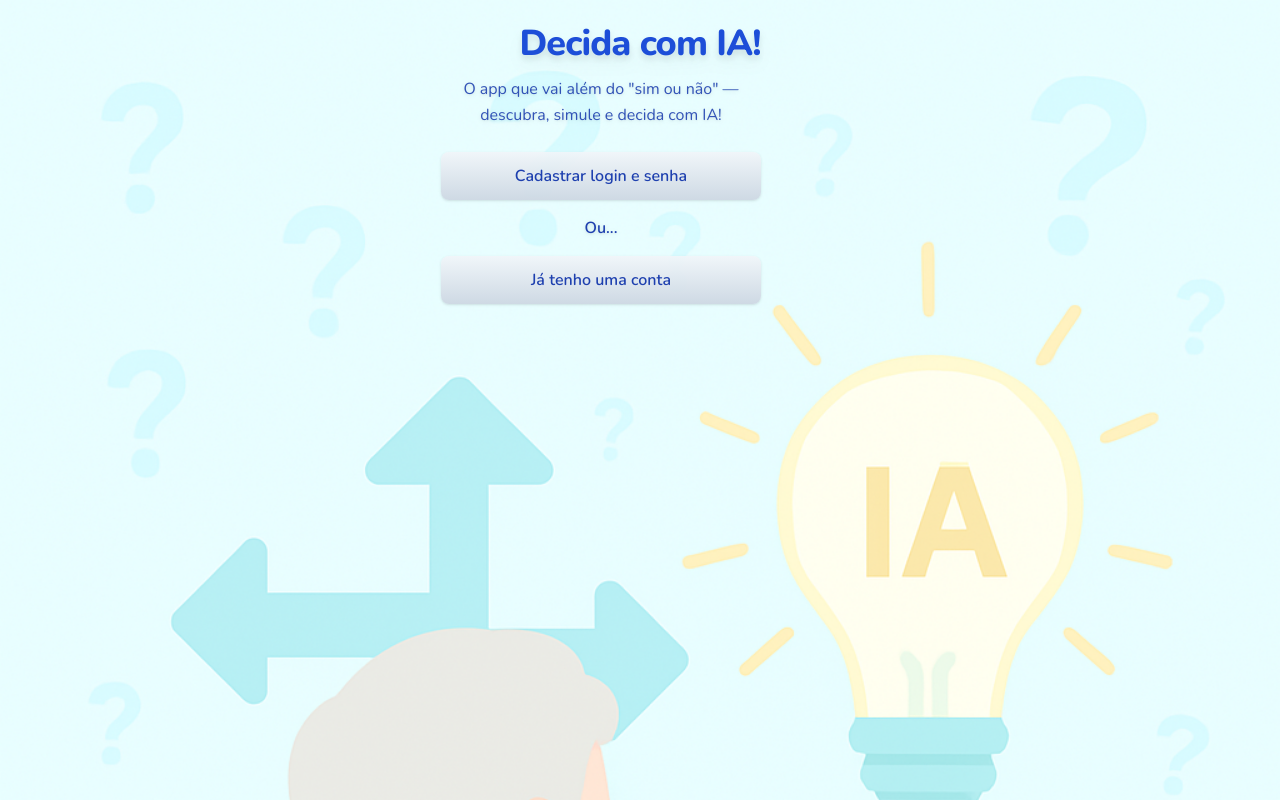
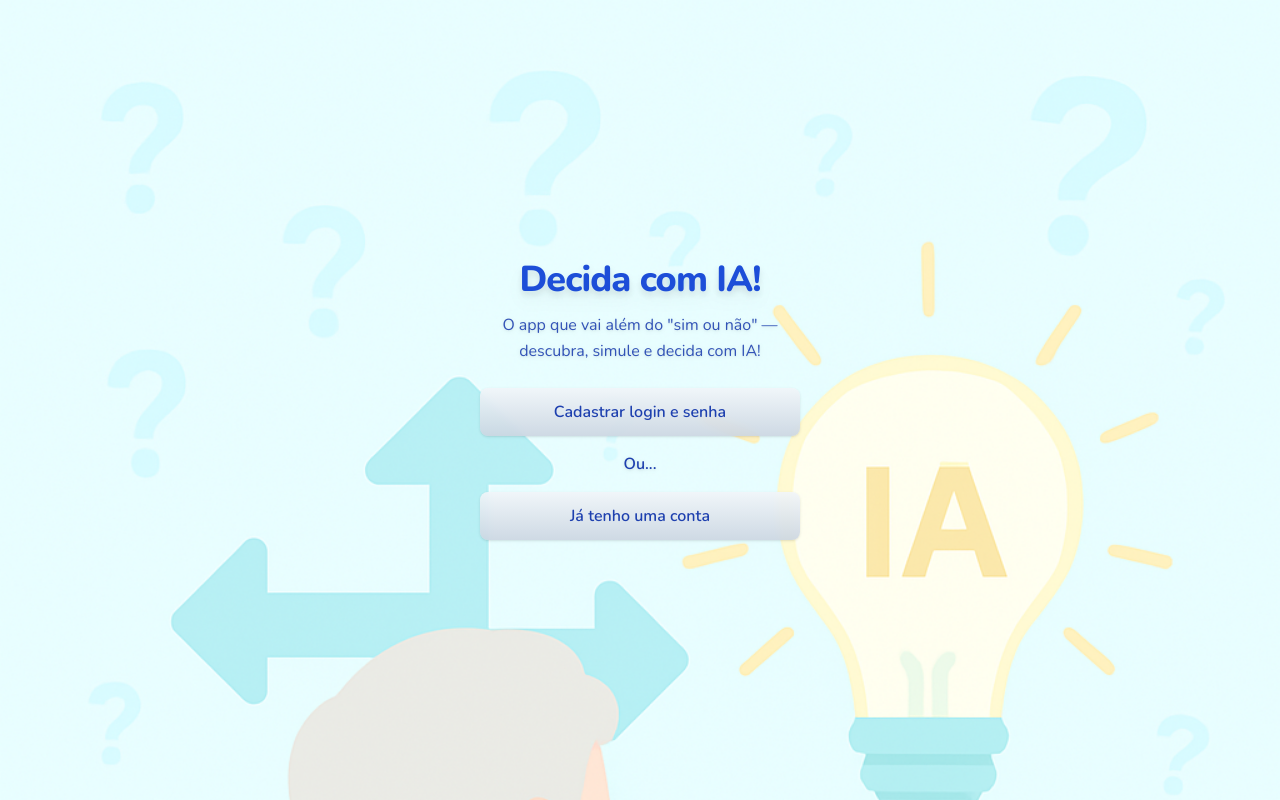
Before and after one commit to Lianagodoy/appindecisos, a Next.js app: page / in a window 1280 px wide. Built offline with nearby package versions, Linux system fonts and the light colour scheme.

Commit message:
fix(ui): restore vertical centering and keep horizontal centering on Saudacao screen

```diff
--- a/app/globals.css
+++ b/app/globals.css
@@ -64,8 +64,8 @@ textarea {
   min-height: 100dvh;
   display: flex;
 
-  justify-content: center;   /* CENTRALIZA HORIZONTALMENTE */
-  align-items: flex-start;    /* NÃO CENTRALIZA VERTICALMENTE */
+  justify-content: center;   /* centro horizontal */
+  align-items: center;       /* centro vertical */
 
   background-size: cover;
   background-position: center top;
@@ -73,10 +73,10 @@ textarea {
 }
 
 /* Área interna da tela (tipo “celular” no meio da imagem) */
-.screen-content {
+..screen-content {
   width: 100%;
   max-width: 430px;
-  margin: 0 auto;            /* <-- ESSA LINHA QUE CENTRALIZA DE VERDADE */
+  margin: 0 auto;            /* garante centro horizontal */
   padding: 24px 16px 40px;
   text-align: center;
 }
```
